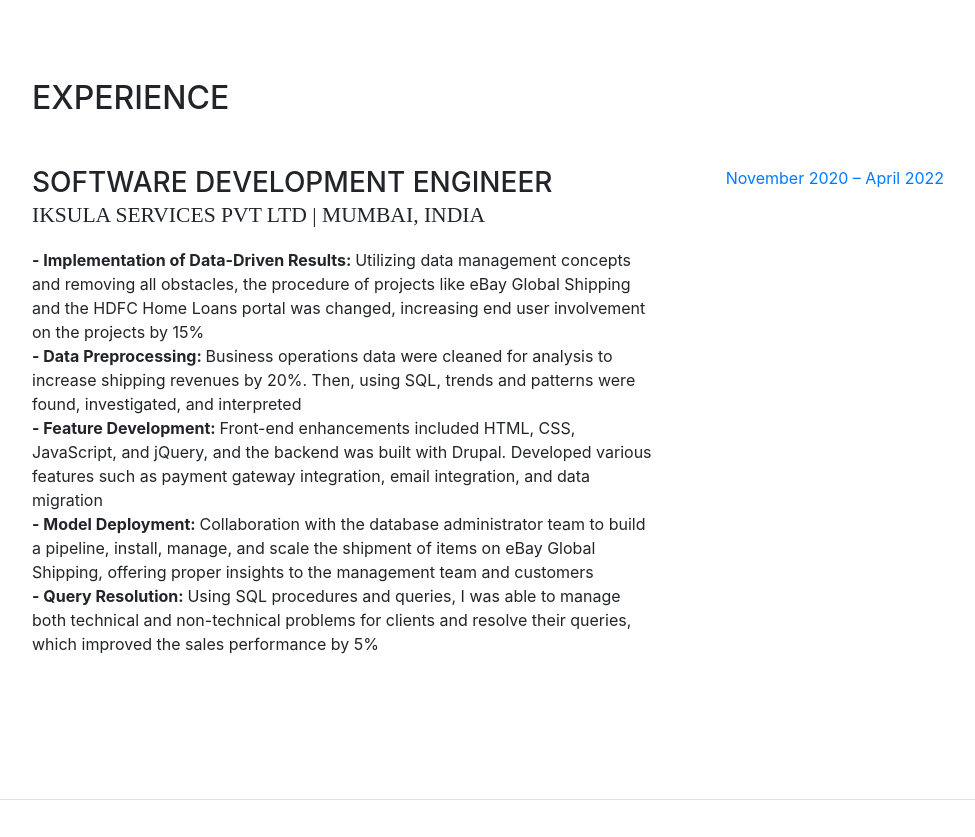
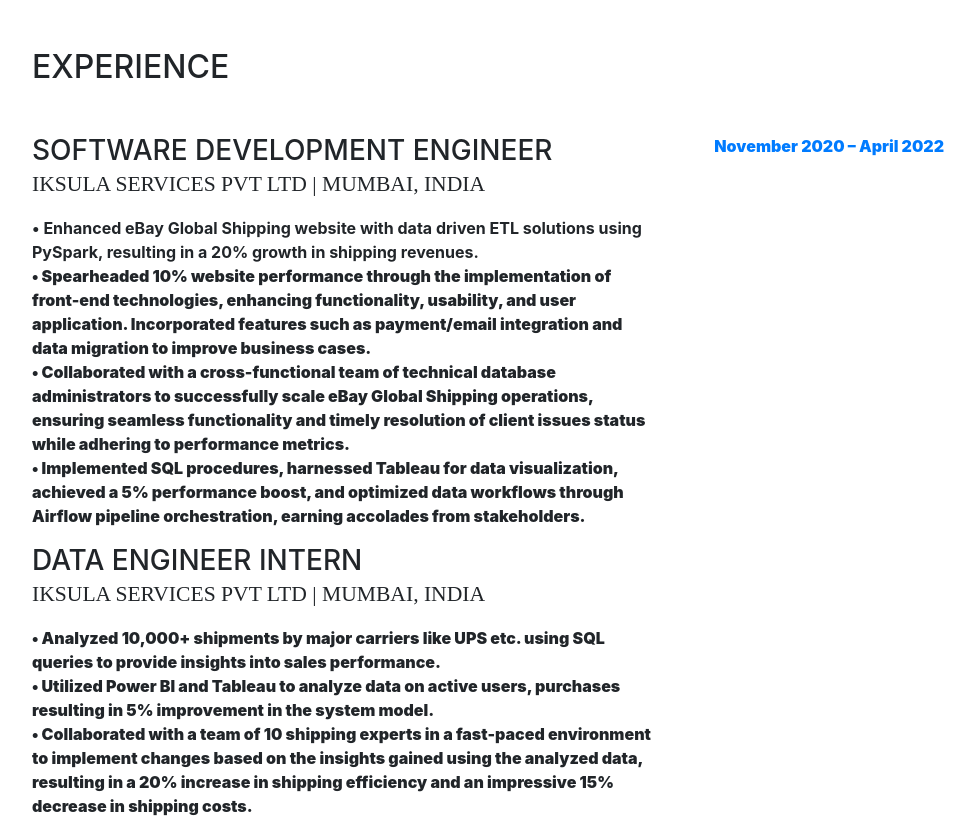
Before and after one commit to Poornachandra77/poornachandrakongaraportfolio, a website with bundled scripts: page index.html in a window 1280 px wide. Shown: the part 800-1637 px from the top of the page, without its empty margins (288-1263 px from the left). Built offline with nearby package versions, Linux system fonts and the light colour scheme; a web font is replaced by a local one.

Commit message:
Update index.html

```diff
--- a/index.html
+++ b/index.html
@@ -139,11 +139,16 @@
             <div class="resume-content mr-auto">
               <h3 class="mb-0">Software Development Engineer</h3>
               <div class="subheading mb-3">Iksula Services Pvt Ltd | Mumbai, India</div>
-              <p><b>- Implementation of Data-Driven Results: </b>Utilizing data management concepts and removing all obstacles, the procedure of projects like eBay Global Shipping and the HDFC Home Loans portal was changed, increasing end user involvement on the projects by 15%<br>
-                <b>- Data Preprocessing: </b>Business operations data were cleaned for analysis to increase shipping revenues by 20%. Then, using SQL, trends and patterns were found, investigated, and interpreted<br>
-                <b>- Feature Development: </b>Front-end enhancements included HTML, CSS, JavaScript, and jQuery, and the backend was built with Drupal. Developed various features such as payment gateway integration, email integration, and data migration<br>
-                <b>- Model Deployment: </b>Collaboration with the database administrator team to build a pipeline, install, manage, and scale the shipment of items on eBay Global Shipping, offering proper insights to the management team and customers<br>
-                <b>- Query Resolution: </b>Using SQL procedures and queries, I was able to manage both technical and non-technical problems for clients and resolve their queries, which improved the sales performance by 5%
+              <p><b>•	Enhanced eBay Global Shipping website with data driven ETL solutions using PySpark, resulting in a 20% growth in shipping revenues. <br>
+                <b>•	Spearheaded 10% website performance through the implementation of front-end technologies, enhancing functionality, usability, and user application. Incorporated features such as payment/email integration and data migration to improve business cases.<br>
+                <b>•	Collaborated with a cross-functional team of technical database administrators to successfully scale eBay Global Shipping operations, ensuring seamless functionality and timely resolution of client issues status while adhering to performance metrics.<br>
+                <b>•	Implemented SQL procedures, harnessed Tableau for data visualization, achieved a 5% performance boost, and optimized data workflows through Airflow pipeline orchestration, earning accolades from stakeholders.<br>
+              </p>
+              <h3 class="mb-0">Data Engineer Intern</h3>
+              <div class="subheading mb-3">Iksula Services Pvt Ltd | Mumbai, India</div>
+              <p><b>•	Analyzed 10,000+ shipments by major carriers like UPS etc. using SQL queries to provide insights into sales performance.<br>
+                <b>•	Utilized Power BI and Tableau to analyze data on active users, purchases resulting in 5% improvement in the system model.<br>
+                <b>•	Collaborated with a team of 10 shipping experts in a fast-paced environment to implement changes based on the insights gained using the analyzed data, resulting in a 20% increase in shipping efficiency and an impressive 15% decrease in shipping costs.<br>
               </p>
             </div>
             <div class="resume-date text-md-right">
```
